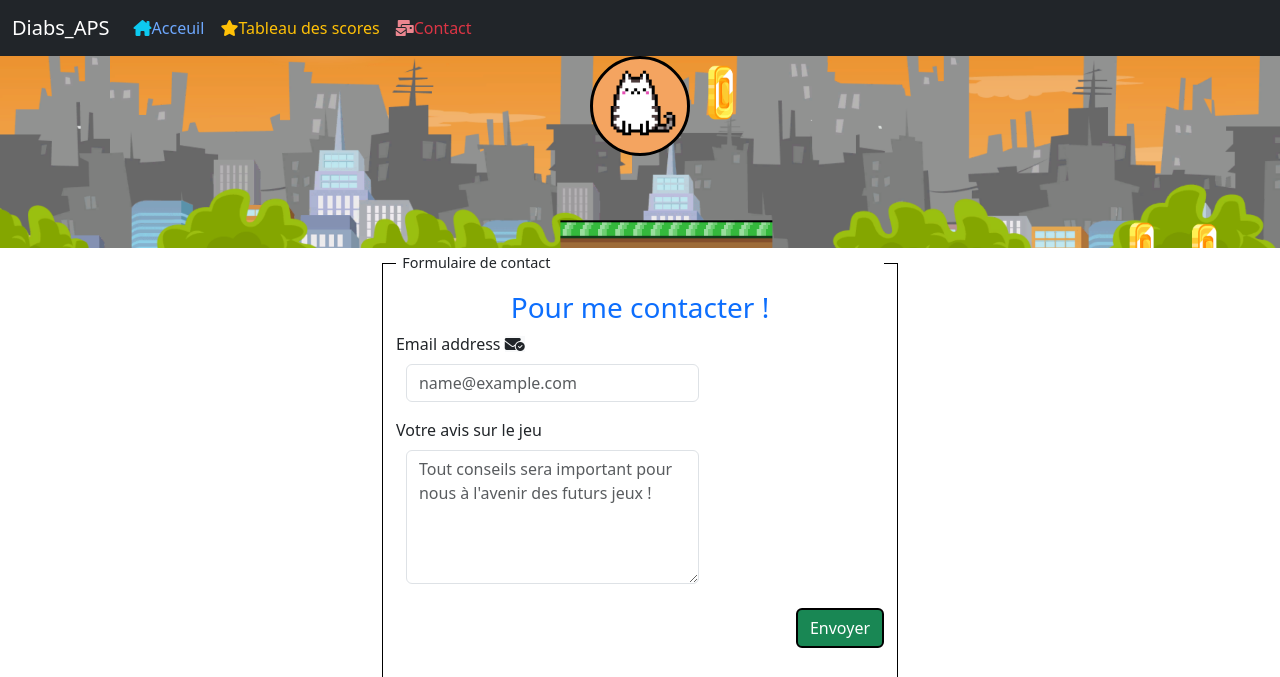
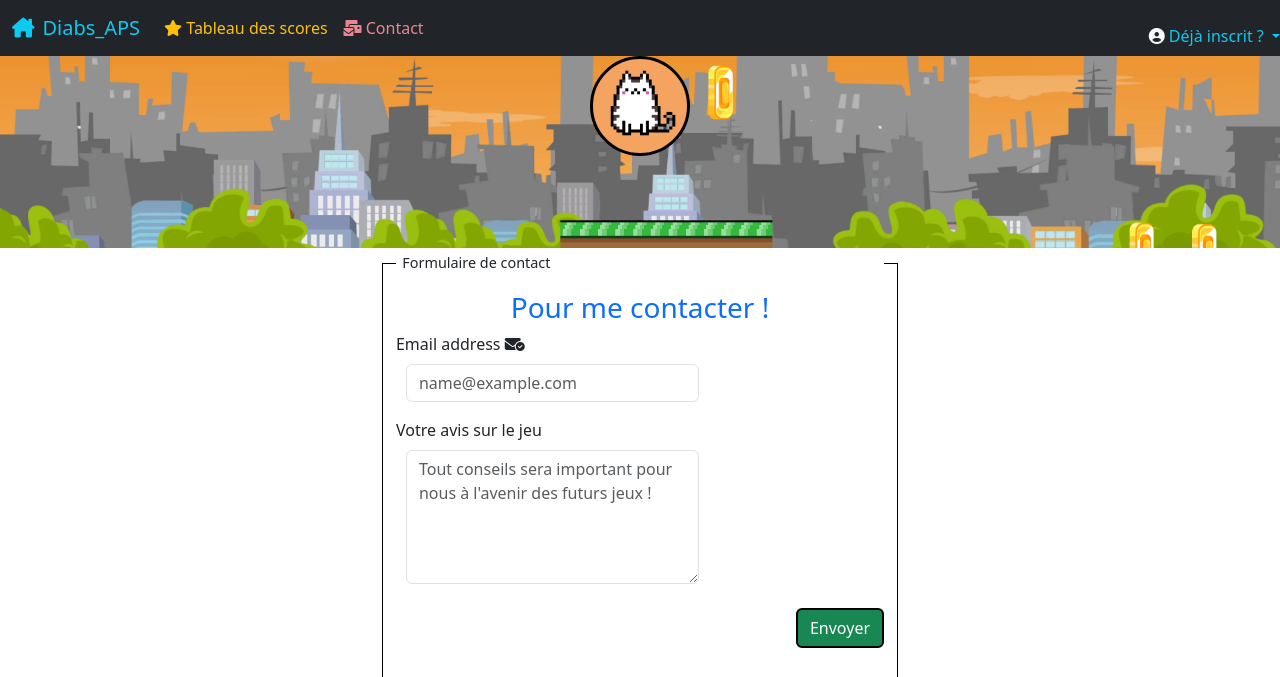
Before and after one commit to decrypt-nl/fripouilles-web, a PHP site: page /contact in a window 1280 px wide. Shown: the top 677 px of the page. Run offline with PHP 8.4, Linux system fonts and the light colour scheme.

Commit message:
Fonctionnel

```diff
--- a/app/AbstractController.php
+++ b/app/AbstractController.php
@@ -2,15 +2,18 @@
 
 abstract class AbstractController
 {
+    public function __construct()
+    {
+        session_start();
+    }
+
     public function getRepository(string $repoName): AbstractRepository
     {
         require_once(ROOT.'models/'.$repoName.'.php');
 
         return new $repoName();
     }
-    public function __construct() {
-        session_start();
-    }
+
     public function render(string $file, array $data = []): void
     {
         extract($data);
@@ -25,17 +28,18 @@ abstract class AbstractController
 
         require_once(ROOT.'views/base.php');
     }
-    public function createNotif($message, $type) {
+
+    public function redirectToRoute(string $route) : void
+    {
+        header("Location: http://diabs.localhost/". $route);
+        exit();
+    }
+
+    public function createNotif($message, $type) : void
+    {
         $_SESSION['notif'] = array(
             'messages'=> $message,
             'type'    => $type,
         );
     }
-
-    public function notif() {
-        if(isset($_SESSION['notif'])) {
-                 echo $_SESSION['notif']['message'];
-            unset($_SESSION['notif']);
-        }
-    }
 }
--- a/assets/css/style.css
+++ b/assets/css/style.css
@@ -66,3 +66,7 @@ body {
     height: 350px;
     width: 350px;
 }
+.alert {
+    position: fixed;
+    z-index: 2000;
+}
--- a/controllers/ContactController.php
+++ b/controllers/ContactController.php
@@ -30,7 +30,7 @@ class ContactController extends AbstractController
                 if($result === false){
                     $errors[] = 'Une erreur est survenue lors de l\'envoi du message. Veuillez réessayer plus tard';
                 } else {
-                    header("Location:contact/merci");
+                    $this->redirectTORoute("contact/merci");
                     exit();
                 }
             }
@@ -69,20 +69,12 @@ class ContactController extends AbstractController
         // Si findOne ne trouve rien
         if(empty($messages)) {
             // -> on renvoie sur la page mesMessages
-            header("Location:contact/messages");
+            $this->redirectToRoute("contact/messages");
             exit();
         }
 
         $contactRepo->delete($id);
-        header("Location:contact/messages");
+        $this->redirectToRoute("contact/messages");
         exit();
     }
-
-    public function getNotif():void
-    {
-        $contactRepo = $this->getRepository(ContactRepository::class);
-
-        $SESSION = new AbstractController();
-        $SESSION->createNotif('Mon message', 'danger');
-    }
 }
--- a/models/ContactRepository.php
+++ b/models/ContactRepository.php
@@ -17,7 +17,6 @@ class ContactRepository extends AbstractRepository
             $q = $this->pdo->prepare($sql);
             $q->bindParam(':email', $data['email'], PDO::PARAM_STR);
             $q->bindParam(':message', $data['message'], PDO::PARAM_STR);
-            $q->execute();
 
             return $q->execute();
 
--- a/models/RegistrationRepository.php
+++ b/models/RegistrationRepository.php
@@ -10,14 +10,13 @@ class RegistrationRepository extends AbstractRepository
 
     public function insertUser(array $data): bool
     {
-        $sql = 'INSERT INTO '.$this->table.'(pseudo, mdp) VALUES(:pseudo, :mdp)';
+        $sql = 'INSERT INTO '.$this->table.'(username, mdp) VALUES(:username, :mdp)';
 
         try{
             /** @var PDOStatement */
             $q = $this->pdo->prepare($sql);
-            $q->bindParam(':pseudo', $data['pseudo'], PDO::PARAM_STR);
+            $q->bindParam(':username', $data['username'], PDO::PARAM_STR);
             $q->bindParam(':mdp', $data['mdp'], PDO::PARAM_STR);
-            $q->execute();
 
             return $q->execute();
 
--- a/views/base.php
+++ b/views/base.php
@@ -10,33 +10,47 @@
     <title> <?php echo $title ?></title>
 </head>
 <body>
-    <div>
-    <nav class="navbar bg-dark navbar-expand-md navbar-light" data-bs-theme="dark">
+<?php   if(isset($_SESSION['notif'])) { ?>
+            <div id="alert" class="alert alert-success alert-dismissible fade show" role="alert">
+                <p><?= $_SESSION['notif']['messages'] ?></p>
+                <button type="button" class="btn-close" data-bs-dismiss="alert" aria-label="Close"></button>
+            </div>
+           <?php unset($_SESSION['notif']);
+        } ?>
+
+<nav class="navbar navbar-expand-md bg-dark" data-bs-theme="dark">
     <div class="container-fluid">
-            <a class="navbar-brand text-white pe-none"  href="<?= TemplateHelper::urlPath('home') ?>">Diabs_APS</a>
-            <button class="navbar-toggler text-white" type="button" data-bs-toggle="collapse" data-bs-target="#navbarNav" aria-controls="navbarNav" aria-expanded="false" aria-label="Toggle navigation">
+        <a class="navbar-brand text-info" href="<?= TemplateHelper::urlPath('home') ?>">
+            <i class="fa-solid fa-house-chimney text-info pe-none me-2"></i>Diabs_APS
+        </a>
+
+        <button class="navbar-toggler" type="button" data-bs-toggle="collapse" data-bs-target="#navbarSupportedContent" aria-controls="navbarSupportedContent" aria-expanded="false" aria-label="Toggle navigation">
             <span class="navbar-toggler-icon"></span>
         </button>
-            <div class="collapse navbar-collapse" id="navbarNav">
-                <ul class="navbar-nav">
+
+        <div class="collapse navbar-collapse" id="navbarSupportedContent">
+            <ul class="navbar-nav me-auto mb-2 mb-lg-0">
                 <li class="nav-item">
-                        <a class="nav-link text-primary-emphasis" href="<?= TemplateHelper::urlPath('home') ?>">
-                            <i class="fa-solid fa-house-chimney text-info pe-none"></i>Acceuil
-                        </a>
+                <a class="nav-link text-warning" aria-current="page" href="<?= TemplateHelper::urlPath('score') ?>">
+                <i class="fa-solid fa-star text-warning"></i> Tableau des scores</a>
                 </li>
                 <li class="nav-item">
-                        <a class="nav-link text-warning link-warning" href="<?= TemplateHelper::urlPath('score') ?>">
-                            <i class="fa-solid fa-star link-warning pe-none"></i>Tableau des scores
-                        </a>
-                    </li>
-                    <li>
-                        <a class="nav-link text-danger" href="<?= TemplateHelper::urlPath('contact') ?>">
-                            <i class="fa-solid fa-envelopes-bulk text-danger-emphasis pe-none"></i>Contact
-                        </a>
+                <a class="nav-link text-danger-emphasis" href="<?= TemplateHelper::urlPath('contact') ?>">
+                <i class="fa-solid fa-envelopes-bulk text-danger-emphasis"></i> Contact</a>
                 </li>
             </ul>
         </div>
     </div>
+    <li class="nav-item dropdown position-absolute top-0 end-0">
+        <a class="nav-link dropdown-toggle text-info" href="#" role="button" data-bs-toggle="dropdown" aria-expanded="false">
+            <i class="fa-solid fa-circle-user text-light"></i> Déjà inscrit ?
+        </a>
+    <ul class="dropdown-menu text-bg-light">
+        <li><a class="dropdown-item text-bg-light" href="<?= TemplateHelper::urlPath('registration') ?>">Se connecter <i class="fa-regular fa-face-smile-beam"></i></a></li>
+        <li><hr class="dropdown-divider text-bg-dark"></li>
+        <li><a class="dropdown-item text-bg-light" href="#">S'inscrire <i class="fa-regular fa-face-smile-wink"></i></a></li>
+    </ul>
+    </li>
 </nav>
     <div id="header">
         <img src="<?= TemplateHelper::assetPath('images/cat.png') ?>" alt="bootstrap" class="img-circle">
@@ -86,6 +100,14 @@
         </div>
     </footer>
     <script src="https://cdn.jsdelivr.net/npm/bootstrap@5.3.0-alpha1/dist/js/bootstrap.bundle.min.js" integrity="sha384-w76AqPfDkMBDXo30jS1Sgez6pr3x5MlQ1ZAGC+nuZB+EYdgRZgiwxhTBTkF7CXvN" crossorigin="anonymous"></script>
-    </div>
+    <script>
+        const divAlert = document.getElementById("alert");
+        if(divAlert) {
+            setTimeout(() => {
+                divAlert.remove();
+            },("divAlert", "5000"));
+        }
+
+    </script>
 </body>
 </html>
--- a/views/contact/messages.php
+++ b/views/contact/messages.php
@@ -1,10 +1,6 @@
 <?php
 $title = 'Boite à messages';
 ?>
-  <div class="alert alert-danger alert-dismissible fade show- <?php echo $_SESSION['notif']['type']; ?>" role="alert">
-    <strong>Erreur survenue !</strong> Veuillez réessayer plus tard.
-    <button type="button" class="btn-close" data-bs-dismiss="alert" aria-label="Close"></button>
-  </div>
 <h1 class="d-flex justify-content-center">Ma boîte à message</h1>
 <table class="table table-hover table-bordered border-secondary table-sm caption-top">
     <caption>Liste des messages</caption>
--- a/views/registration/registration-complete.php
+++ b/views/registration/registration-complete.php
@@ -1 +1 @@
-<div class="alert alert-success">Inscription réussie !</div>
+<div class="alert alert-success">Merci de votre inscription à DIABS_APS !</div>
```
Also changed, not shown: controllers/RegistrationController.php (+26 -10 lines), views/registration/index.php (+6 -6 lines). Lines whose indentation alone changed are shown as unchanged.
